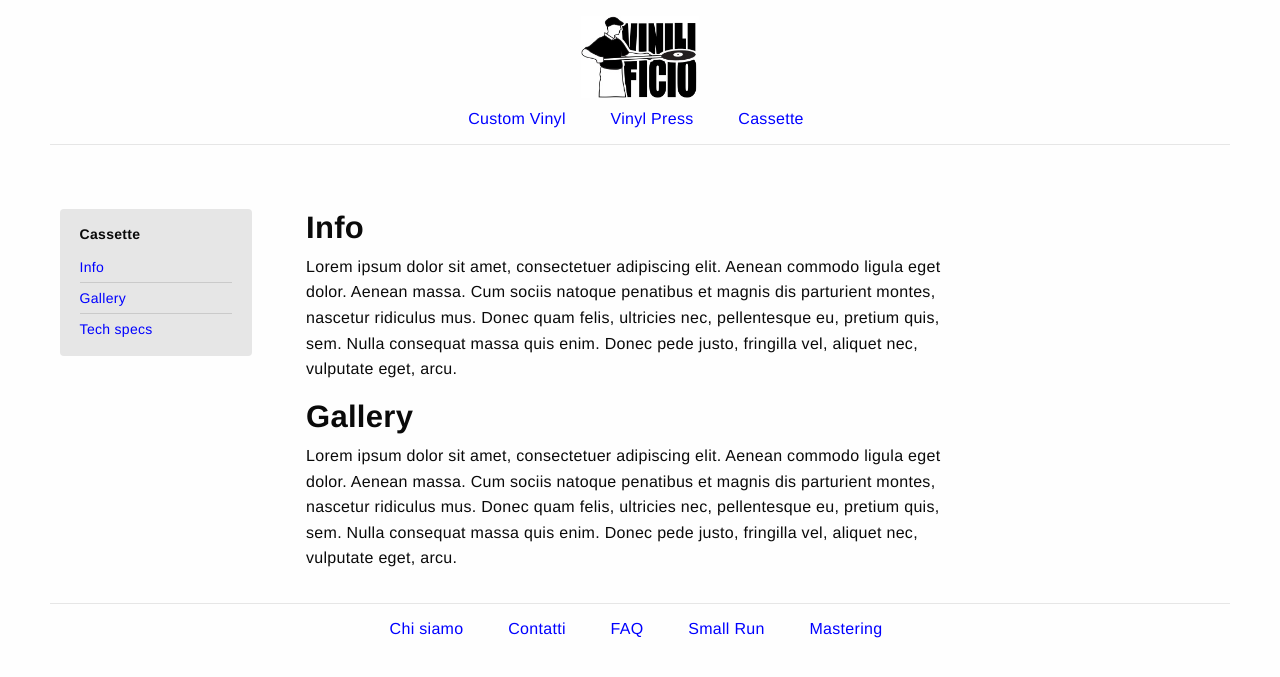
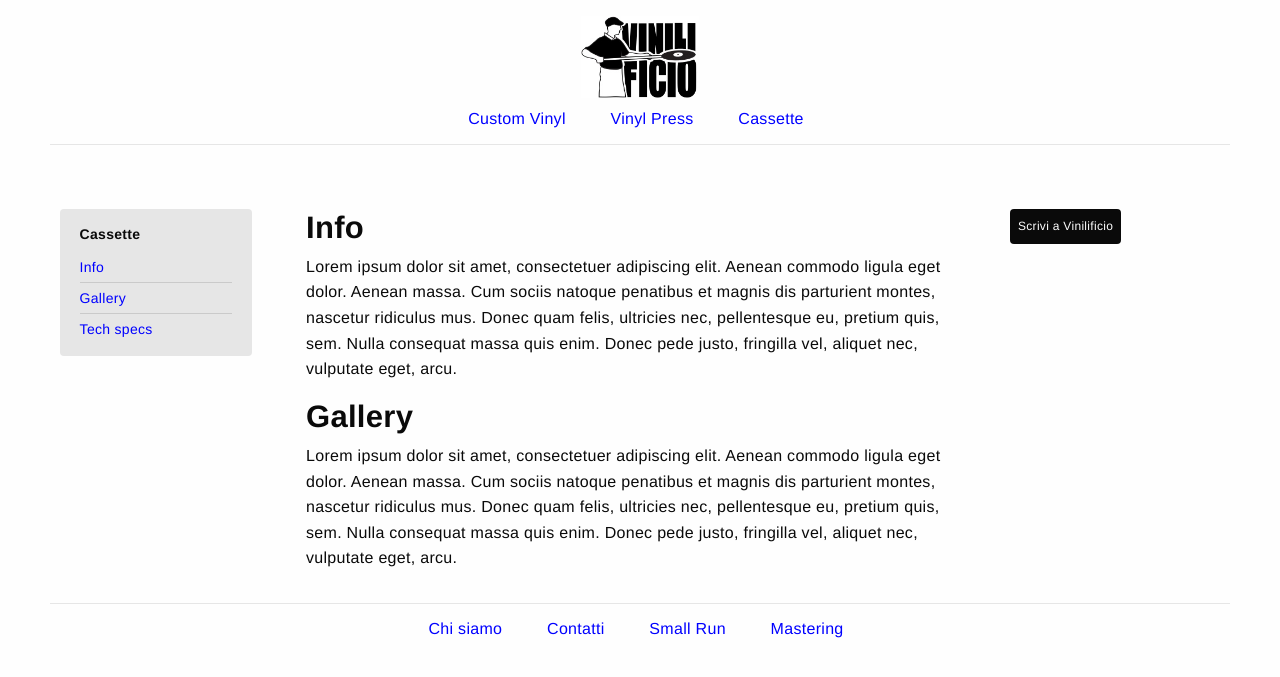
Before and after one commit to Vinilificio/Vinilificio.github.io, a Jekyll site: the page built from _pages/cassette.md, in a window 1280 px wide. Shown: the top 677 px of the page. Built offline with Jekyll 4.4.1, drawn with Linux system fonts in a browser that asks for light colours; some of the changed lines change nothing that is shown.

Commit message:
Add pages folder and fix permalink issue

```diff
--- a/_config.yml
+++ b/_config.yml
@@ -35,14 +35,16 @@ defaults:
       layout: "default"
   -
     scope:
-      path: ""
+      path: "_pages"
       type: "pages"
     values:
       layout: "default"
       position: "footer"
       index: 1
+      permalink: /:basename/
 
 # Include
+include: ["_pages"]
 
 # Exclude these files from your production _site
 exclude:
@@ -63,4 +65,4 @@ collections:
     foo: bar
 
 # Permalinks
-permalink: pretty
+#permalink: pretty
--- a/_layouts/default.html
+++ b/_layouts/default.html
@@ -19,7 +19,7 @@
             {{ content }}
         </div>
         <div class="main__right-sidebar">
-            {% assign sidebar_name = page.permalink | remove: "/" %}
+            {% assign sidebar_name = page.url | remove: "/" %}
             {% for sidebar in site.sidebars %}
                 {% if sidebar_name == sidebar.name %}
                     {{ sidebar.content }}
```
Also changed, not shown: _pages/cassette.md (renamed from cassette.md), _pages/chi-siamo.md (renamed from chi-siamo.md), _pages/contatti.md (renamed from contatti.md), _pages/custom-vinyl.md (renamed from custom-vinyl.md), _pages/mastering.md (renamed from mastering.md), _pages/small-run.md (renamed from small-run.md), _pages/vinyl-press.md (renamed from vinyl-press.md).
